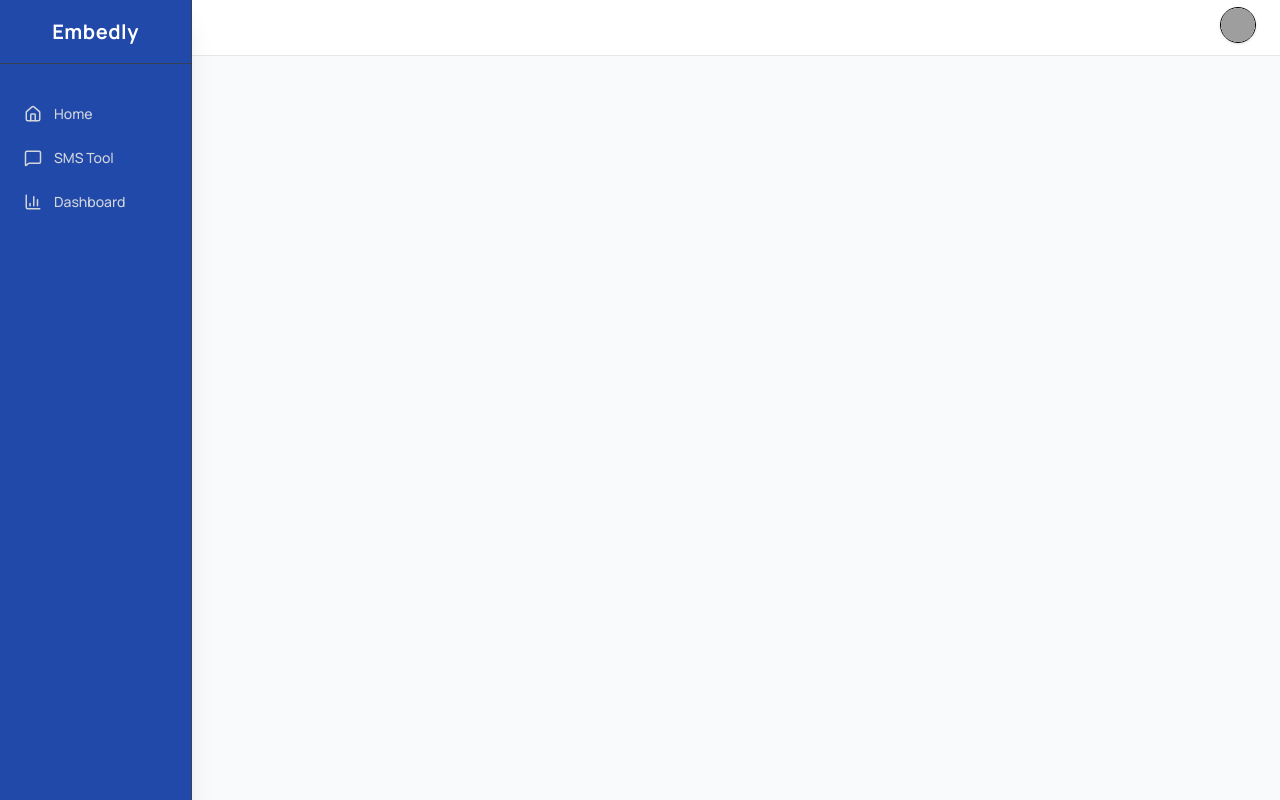
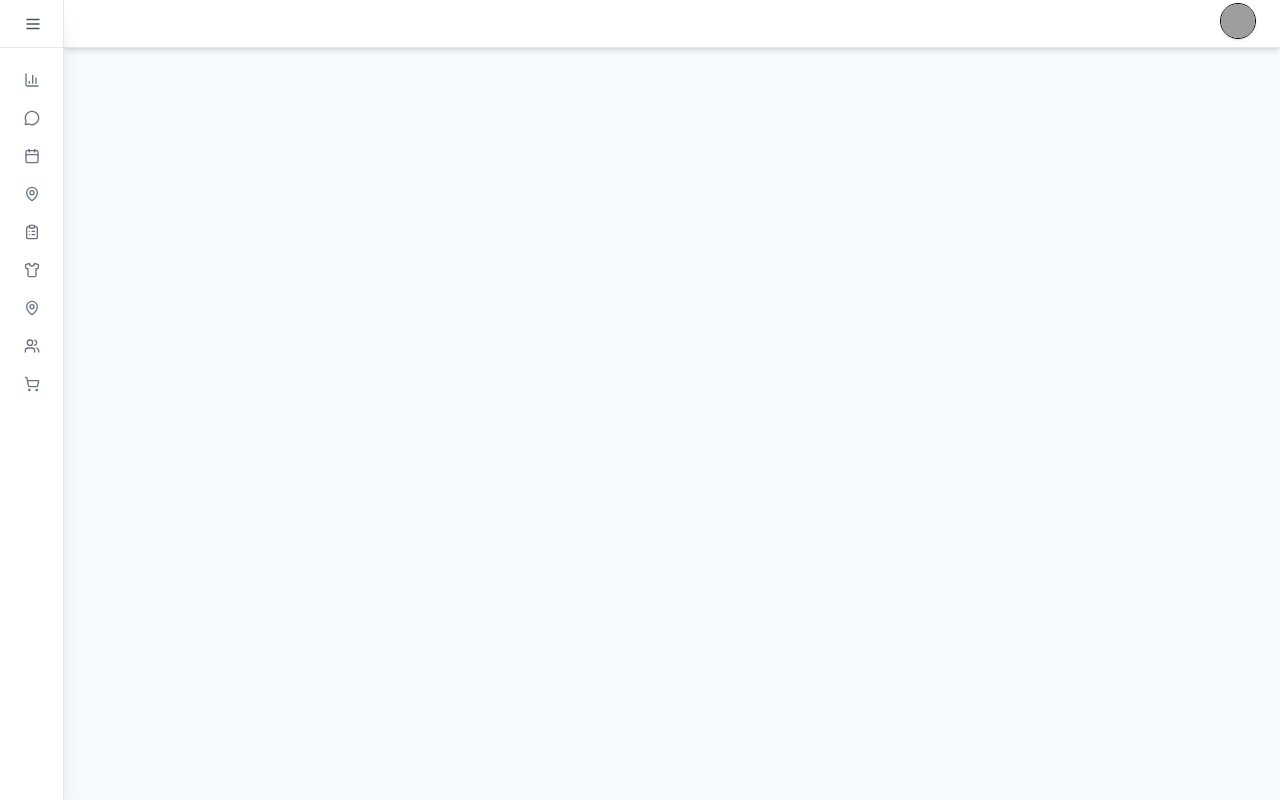
Before and after one commit to anshuuu680/PackMate-AI, a React (Vite) app in the folder client/: page /users in a window 1280 px wide. Built offline with nearby package versions, Linux system fonts and the light colour scheme; grey boxes are pictures that could not be loaded.

Commit message:
add sidebar

```diff
--- a/client/src/components/Navbar.jsx
+++ b/client/src/components/Navbar.jsx
@@ -19,7 +19,7 @@ function Navbar() {
 
   return (
     <>
-      <div className="w-full h-12 sm:h-14 bg-white border-b border-gray-200 flex items-center justify-end px-4 sm:px-6 relative">
+      <div className="w-full h-12 border-b border-gray-200 bg-white shadow-md flex items-center justify-end px-4 sm:px-6 relative">
         <div className="relative" ref={dropdownRef}>
           <button
             onClick={() => setOpen(!open)}
@@ -33,12 +33,12 @@ function Navbar() {
           </button>
 
           {open && (
-            <div className="absolute right-0 mt-2 w-44 bg-white border border-gray-200 rounded-md shadow-lg overflow-hidden animate-fadeIn">
+            <div className="absolute right-0 mt-2 w-44 bg-white border border-gray-200 rounded-sm shadow-lg overflow-hidden animate-fadeIn">
               <button
                 className="w-full flex items-center gap-2 px-4 py-2 text-sm text-gray-700 hover:bg-gray-100 transition"
                 onClick={() => {
                   setOpen(false);
-                  setProfileModal(true); // open modal
+                  setProfileModal(true);
                 }}
               >
                 <User size={16} /> My Profile
--- a/client/src/components/Sidebar.jsx
+++ b/client/src/components/Sidebar.jsx
@@ -1,60 +1,99 @@
 import { useState } from "react";
 import { NavLink } from "react-router-dom";
-import { Menu, X, Home, MessageSquare, BarChart3 } from "lucide-react";
+import {
+  Menu,
+  BarChart3,
+  MessageCircle,
+  Shirt,
+  MapPin,
+  ShoppingCart,
+  Calendar,
+  ClipboardList,
+  X,
+  Users,
+} from "lucide-react";
 
 const links = [
-  { name: "Home", href: "/", icon: <Home size={18} /> },
-  { name: "SMS Tool", href: "/sms-tool", icon: <MessageSquare size={18} /> },
-  { name: "Dashboard", href: "/dashboard", icon: <BarChart3 size={18} /> },
+  { name: "Dashboard", href: "/dashboard", icon: BarChart3 },
+  { name: "Chat Assistant", href: "/chat", icon: MessageCircle },
+  { name: "Wardrobe", href: "/wardrobe", icon: Calendar },
+  { name: "Trips", href: "/trips", icon: MapPin },
+  { name: "Packing List", href: "/packing-list", icon: ClipboardList },
+  { name: "Outfit Suggestions", href: "/outfits", icon: Shirt },
+  { name: "Destination Tools", href: "/destination-tools", icon: MapPin },
+  { name: "Group Tools", href: "/group-tools", icon: Users },
+  { name: "Shop", href: "/shop", icon: ShoppingCart },
 ];
 
-function Sidebar() {
-  const [open, setOpen] = useState(false);
+function Sidebar({ collapsed, setCollapsed }) {
+  const [mobileOpen, setMobileOpen] = useState(false);
 
   return (
-    <div className="flex">
-      <div className="lg:hidden w-full h-16 flex items-center justify-between px-4 bg-secondary text-gray-300 border-b border-gray-600 shadow-md">
-        <span className="text-lg font-bold tracking-wide">Logo</span>
+    <div className="flex" style={{ fontFamily: "Work sans" }}>
+      {/* Sidebar */}
+      <div
+        className={`
+          fixed top-0 left-0 h-screen bg-white text-gray-800 flex flex-col shadow-xl border-r border-gray-200 transform transition-all duration-300 ease-out z-50
+          ${collapsed ? "w-16" : "w-44"}
+          ${mobileOpen ? "translate-x-0" : "-translate-x-full"}
+          md:translate-x-0 md:static
+        `}
+      >
+        <div className="flex items-center justify-between h-12 px-4 border-b border-gray-200">
+          {!collapsed && (
+            <span className="text-2xl font-bold text-blue-600">PM</span>
+          )}
           <button
-          className="text-gray-300 hover:text-white transition"
-          onClick={() => setOpen(!open)}
+            className="p-2 rounded-lg hover:bg-gray-100 transition-all duration-200"
+            onClick={() => setCollapsed(!collapsed)}
           >
-          {open ? <X size={26} /> : <Menu size={26} />}
+            {collapsed ? (
+              <Menu size={18} className="text-gray-600" />
+            ) : (
+              <X size={16} className="text-gray-600" />
+            )}
           </button>
         </div>
 
-      <div
-        className={`
-          fixed top-0 left-0 h-screen w-48 bg-secondary text-gray-300 flex flex-col shadow-xl border-r border-gray-700 transform transition-transform duration-300 z-50
-          ${open ? "translate-x-0" : "-translate-x-full"}
-          lg:translate-x-0 lg:static lg:flex
-        `}
-      >
-        {/* Logo/Header */}
-        <div className="h-16 flex items-center justify-center border-b border-gray-700 font-bold text-xl tracking-wide text-white">
-          <span>Embedly</span>
-        </div>
-
-        {/* Nav Links */}
-        <div className="flex flex-col gap-2 w-full mt-8 px-2">
-          {links.map((link) => (
+        <div className="flex flex-col mt-4 gap-1.5 px-2 flex-1">
+          {links.map((link) => {
+            const Icon = link.icon;
+            return (
               <NavLink
                 key={link.name}
-              to={link.href}
+                to={`/users${link.href}`}
                 className={({ isActive }) =>
-                `flex items-center gap-3 px-4 py-2 rounded-lg text-sm font-medium transition-all duration-300
+                  `flex items-center ${
+                    collapsed ? "justify-center" : "justify-start"
+                  } gap-3 p-2 rounded-lg relative group w-full cursor-pointer transition-all duration-200
                   ${
                     isActive
-                    ? "bg-primary text-gray-600 shadow-md scale-[1.02]"
-                    : "hover:bg-primary/80 hover:text-gray-700 hover:scale-[1.02]"
+                      ? "bg-blue-50 text-blue-700"
+                      : "hover:bg-gray-50 hover:text-gray-900"
                   }`
                 }
-              onClick={() => setOpen(false)}
               >
-              {link.icon}
-              <span>{link.name}</span>
+                {({ isActive }) => (
+                  <>
+                    <Icon
+                      size={16}
+                      className={isActive ? "text-blue-600" : "text-gray-500"}
+                    />
+                    {!collapsed && (
+                      <span className="text-sm flex-1 text-left">
+                        {link.name}
+                      </span>
+                    )}
+                    {collapsed && (
+                      <div className="absolute left-full top-1/2 transform -translate-y-1/2 ml-2 px-2 py-1 rounded bg-gray-800 text-white text-xs whitespace-nowrap opacity-0 group-hover:opacity-100 transition-opacity duration-200 pointer-events-none z-50">
+                        {link.name}
+                      </div>
+                    )}
+                  </>
+                )}
               </NavLink>
-          ))}
+            );
+          })}
         </div>
       </div>
     </div>
--- a/client/src/index.css
+++ b/client/src/index.css
@@ -5,7 +5,7 @@ html,
 body,
 #root {
   height: 100%;
-  font-family: "Manrope", sans-serif;
+  font-family: "Work sans", sans-serif;
 }
 
 @theme {
@@ -14,7 +14,7 @@ body,
   --font-inter: "Inter";
   --text-error: 0.75rem;
   --text-base: 0.625rem;
-  --text-sm: 0.875rem;
+  --text-sm: 0.75rem;
   --text-md: 1rem;
   --text-lg: 1.125rem;
   --text-xl: 1.25rem;
--- a/client/src/layouts/DashboardLayout.jsx
+++ b/client/src/layouts/DashboardLayout.jsx
@@ -1,14 +1,18 @@
+import { useState } from "react";
 import { Outlet } from "react-router-dom";
 import Sidebar from "../components/Sidebar";
 import Navbar from "../components/Navbar";
 
 function DashboardLayout() {
+  const [collapsed, setCollapsed] = useState(true);
+
   return (
-    <div className="w-full h-screen bg-primary flex">
-      <aside className="">
-        <Sidebar />
+    <div className="w-full h-screen bg-primary flex relative">
+      <aside className={`transition-all duration-300 ease-out`}>
+        <Sidebar collapsed={collapsed} setCollapsed={setCollapsed} />
       </aside>
-      <main className="flex-1 h-screen overflow-y-auto bg-gray-50">
+
+      <main className="flex-1 transition-all">
         <Navbar />
         <Outlet />
       </main>
--- a/client/src/routes/AppRouter.jsx
+++ b/client/src/routes/AppRouter.jsx
@@ -1,19 +1,18 @@
 import { BrowserRouter as Router, Routes, Route } from "react-router-dom";
 import Login from "../pages/Auth/Login";
+import Register from "../pages/Auth/Register";
+import ForgotPassword from "../pages/Auth/ForgotPassword";
 import ResetPassword from "../pages/Auth/ResetPassword";
 import VerifyOtp from "../pages/Auth/VerifyOtp";
-import ForgotPassword from "../pages/Auth/ForgotPassword";
-import Register from "../pages/Auth/Register";
 import PrivateRoute from "./PrivateRoute";
 import DashboardLayout from "../layouts/DashboardLayout";
-import Home from "../pages/Home/Home";
-import UpdateProfile from "../pages/auth/UpdateProfile";
 
 const AppRouter = () => {
   return (
     <Router>
       <Routes>
-        <Route path="/" element={<Home />} />
+        {/* Public Routes */}
+        <Route path="/" element={<h1>Home Page</h1>} />
         <Route path="/auth">
           <Route path="login" element={<Login />} />
           <Route path="register" element={<Register />} />
@@ -21,14 +20,32 @@ const AppRouter = () => {
           <Route path="reset-password" element={<ResetPassword />} />
           <Route path="verify-otp" element={<VerifyOtp />} />
         </Route>
+
+        {/* Protected Routes */}
         <Route
-          path="/users/"
+          path="/users/*"
           element={
             <PrivateRoute>
               <DashboardLayout />
             </PrivateRoute>
           }
-        />
+        >
+          <Route index path="dashboard" element={<h1>Dashboard</h1>} />
+          <Route path="chat" element={<h1>Chat Assistant</h1>} />
+          <Route path="wardrobe" element={<h1>Wardrobe</h1>} />
+          <Route path="trips" element={<h1>Trips</h1>} />
+          <Route path="packing-list" element={<h1>Packing List</h1>} />
+          <Route path="outfits" element={<h1>Outfit Suggestions</h1>} />
+          <Route
+            path="destination-tools"
+            element={<h1>Destination Tools</h1>}
+          />
+          <Route path="group-tools" element={<h1>Group Tools</h1>} />
+          <Route path="shop" element={<h1>Shop</h1>} />
+          <Route path="profile" element={<h1>Profile</h1>} />
+        </Route>
+
+        {/* Fallback */}
         <Route path="*" element={<h1>404 - Page Not Found</h1>} />
       </Routes>
     </Router>
```
Lines whose indentation alone changed are shown as unchanged.
